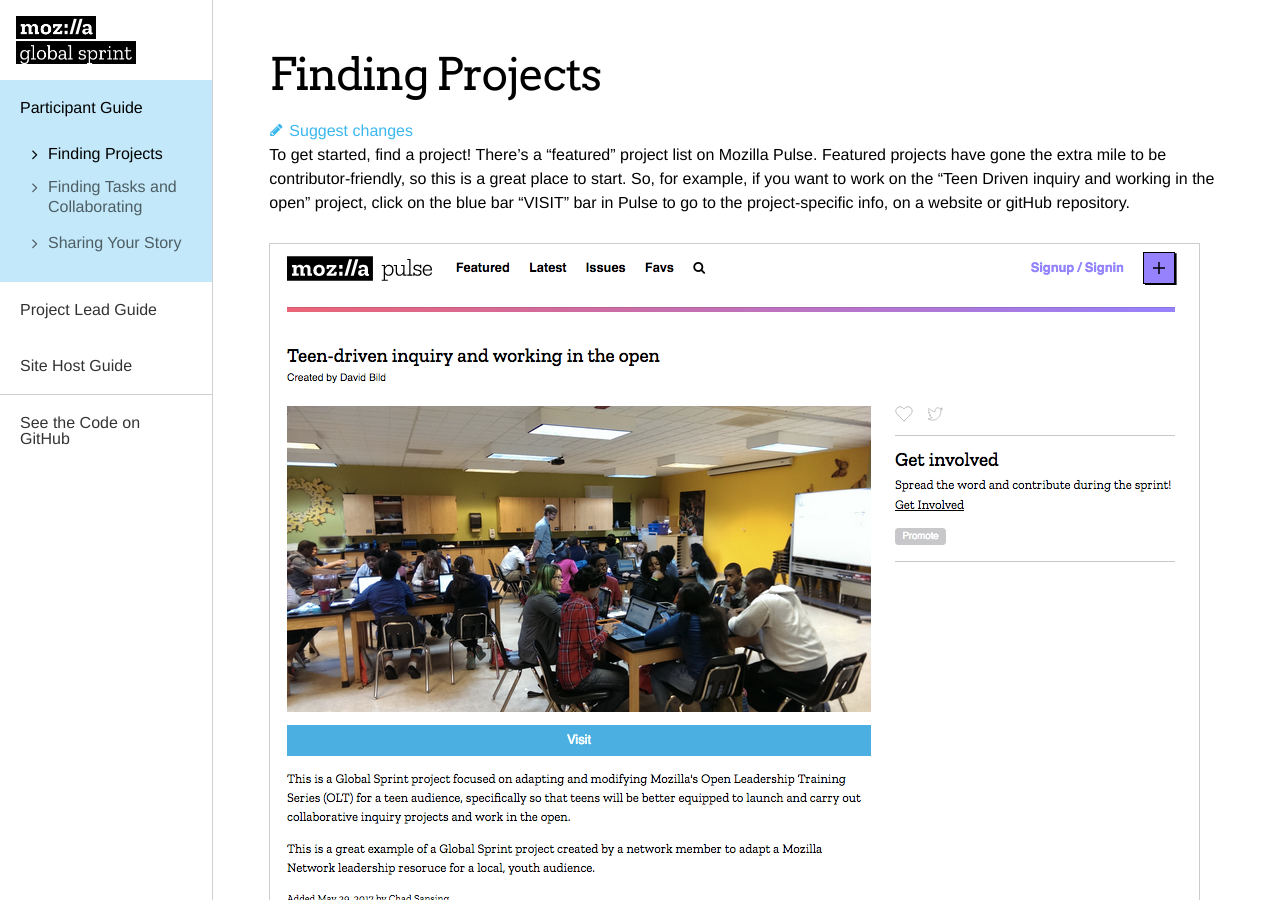
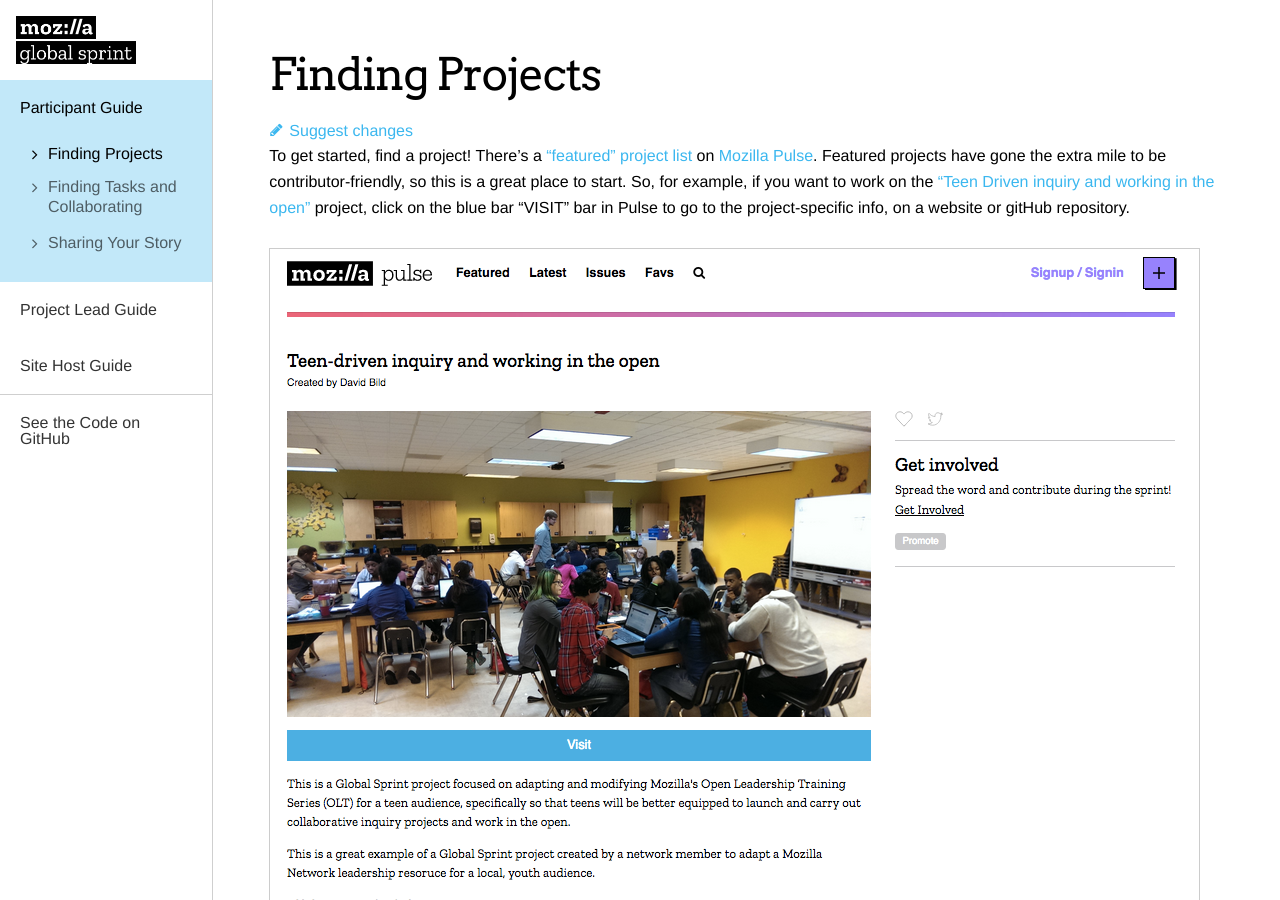
Before and after one commit to mozilla/global-sprint, a Jekyll site: the page built from _articles/participants-guide/find-a-project.md, in a window 1280 px wide and 900 px high. Built offline with Jekyll 4.4.1, drawn with Linux system fonts in a browser that asks for light colours; comment, search, counter and statistics services are not loaded; part of the change alters nothing that is shown; some of the changed text lies outside the part shown.

Commit message:
Added a few links to the find a project page

```diff
--- a/_articles/participants-guide/find-a-project.md
+++ b/_articles/participants-guide/find-a-project.md
@@ -2,7 +2,7 @@
 layout: page
 title: Finding Projects
 ---
-To get started, find a project! There’s a “featured” project list on Mozilla Pulse. Featured projects have gone the extra mile to be contributor-friendly, so this is a great place to start. So, for example, if you want to work on the “Teen Driven inquiry and working in the open” project, click  on the blue bar “VISIT” bar in Pulse to go to the project-specific info, on a website or gitHub repository.
+To get started, find a project! There’s a [“featured” project list](https://www.mozillapulse.org/featured) on [Mozilla Pulse](https://www.mozillapulse.org). Featured projects have gone the extra mile to be contributor-friendly, so this is a great place to start. So, for example, if you want to work on the [“Teen Driven inquiry and working in the open”](https://www.mozillapulse.org/entry/317) project, click  on the blue bar “VISIT” bar in Pulse to go to the project-specific info, on a website or gitHub repository.
 
 ![pulse listing](../../img/pulse-listing.png )
 
@@ -14,6 +14,6 @@ Tip! Each individual Sprint project (and the Sprint as a whole) has a repository
 ![repo with README](../../img/repo-readme2.png)
 
 
-In addition to featured projects on Pulse, there’s a full list of 2018 projects in the [“issues tab” of our main Global Sprint repository](https://github.com/mozilla/global-sprint/issues). Each issue represents a project in the Global Sprint. You can click from these issues to that individual project’s repository to learn more.
+In addition to featured projects on Pulse, there’s a full list of 2018 projects in the [“issues tab” of our main Global Sprint repository](https://github.com/mozilla/global-sprint/issues). Each issue represents a project in the Global Sprint. You can click from these issues to that individual project’s repository to learn more. Alternatively, you can search for ["mozsprint"](https://www.mozillapulse.org/tags/mozsprint) on Mozilla Pulse.
 
 ![main Sprint Repo](../../img/mainGSrepo.png)
```
